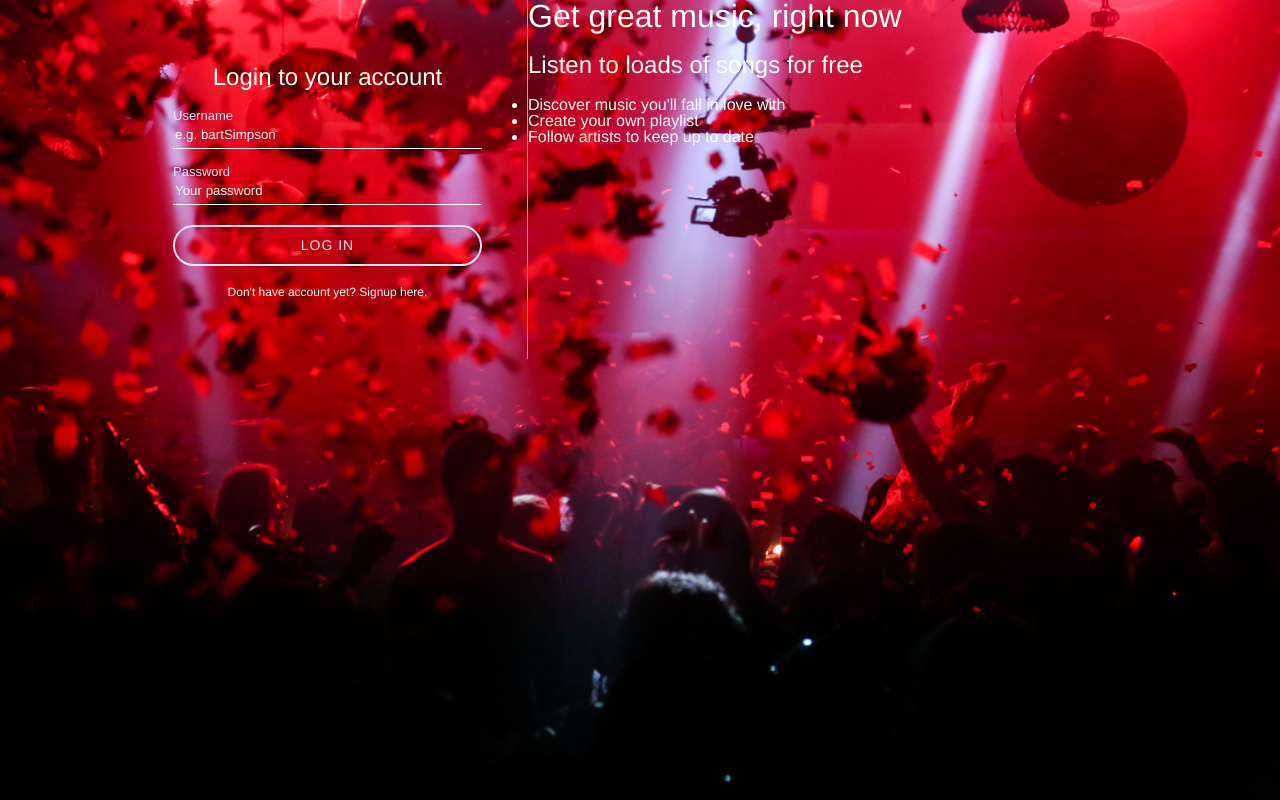
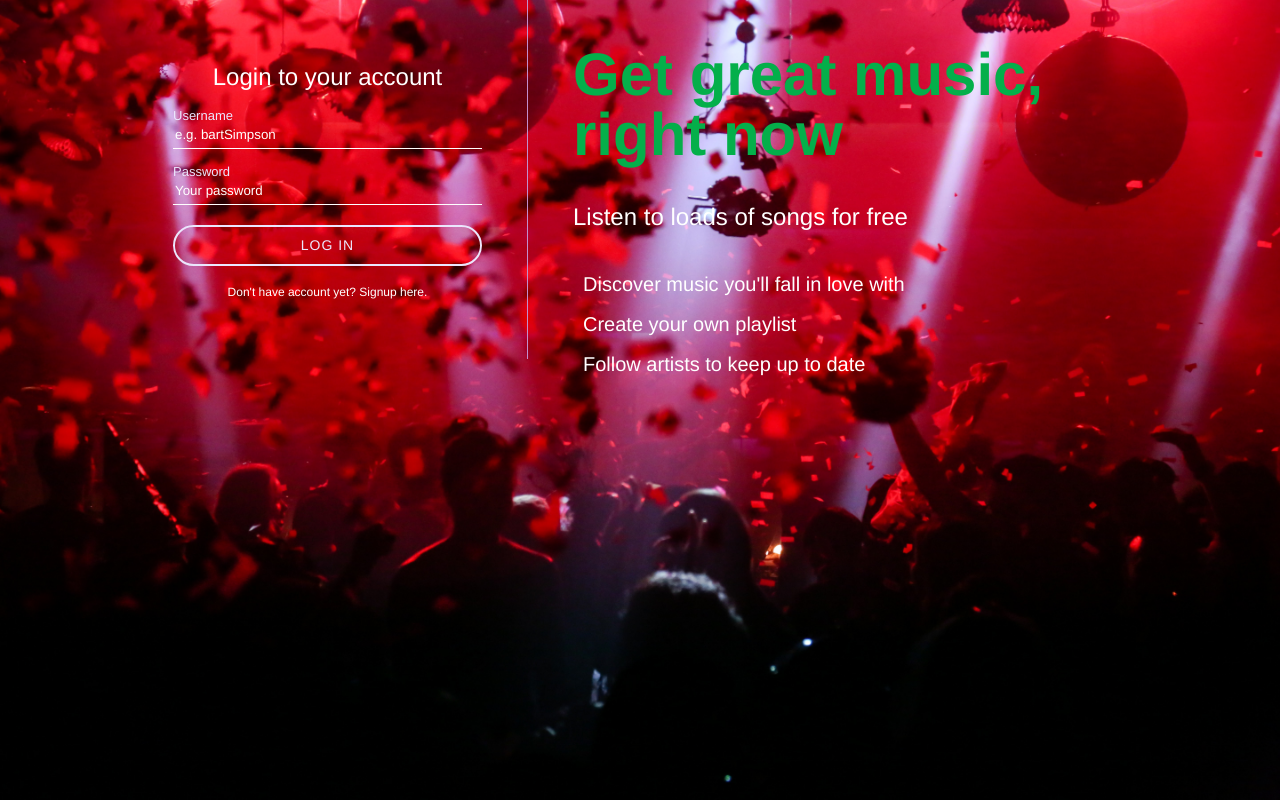
Before and after one commit to kiyoIshi/Smotify, a PHP site: page /register.php in a window 1280 px wide. Run offline with PHP 8.4, Linux system fonts and the light colour scheme.

Commit message:
add styles to loginText

```diff
--- a/assets/css/register.css
+++ b/assets/css/register.css
@@ -94,3 +94,29 @@ body {
 #loginForm {
   display: none;
 }
+
+#loginText {
+  padding: 45px;
+  display: table-cell;
+}
+
+#loginText h1 {
+  color: #04af4a;
+  font-size: 60px;
+  font-weight: bold;
+  padding-right: 50px;
+}
+
+#loginText h2 {
+  margin: 35px 0;
+}
+
+#loginText ul {
+  padding: 0;
+}
+
+#loginText li {
+  font-size: 20px;
+  list-style-type: none;
+  padding: 10px;
+}
```
